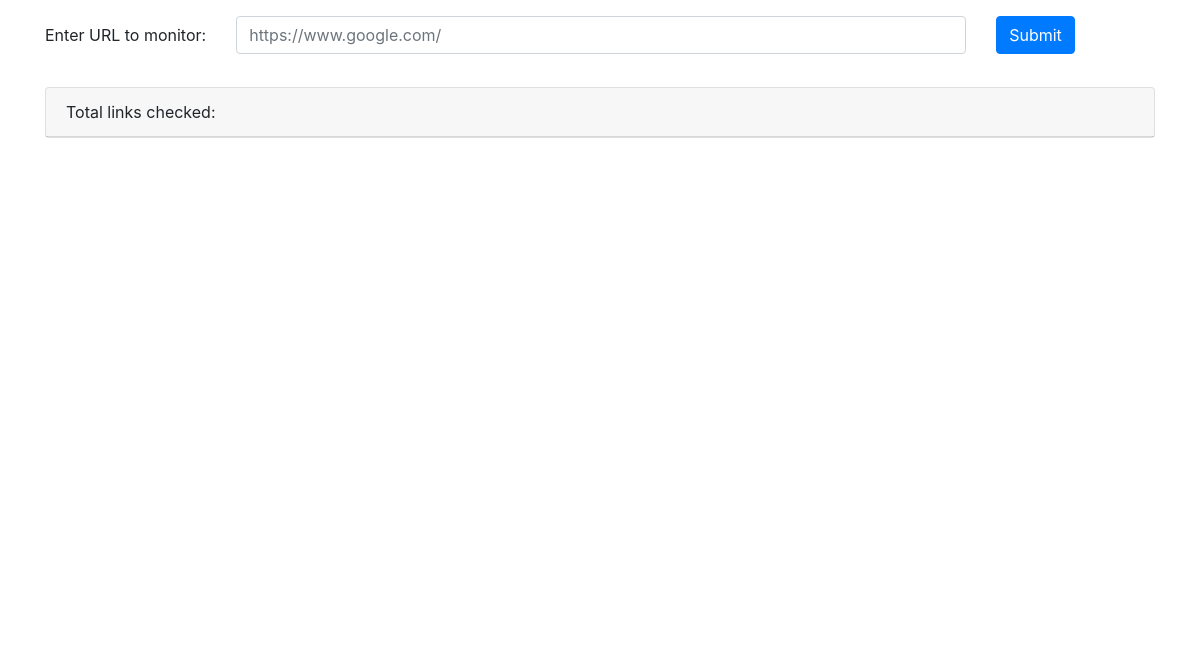
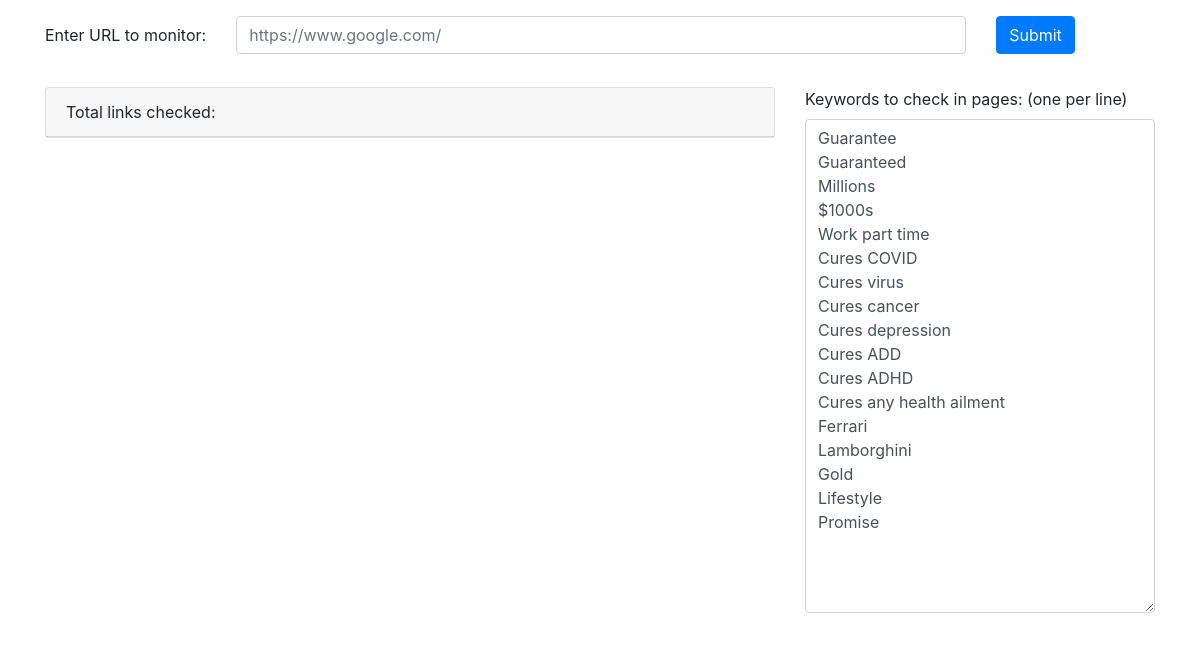
Before and after one commit to jlgcosio/JSWebCrawler, an Electron app: page src/views/app/app.html in a window 1200 px wide. Drawn offline with nearby package versions, Linux system fonts and the light colour scheme.

Commit message:
Update visual

```diff
--- a/src/css/index.css
+++ b/src/css/index.css
@@ -1,6 +1,7 @@
-body {
-  font-family: -apple-system, BlinkMacSystemFont, "Segoe UI", Roboto, Helvetica, Arial, sans-serif;
-  margin: auto;
-  max-width: 38rem;
-  padding: 2rem;
+.overflow-auto {
+  overflow: auto;
 }
+
+.overflow-scroll {
+  overflow: scroll;
+}
--- a/src/views/app/app.html
+++ b/src/views/app/app.html
@@ -3,8 +3,9 @@
 
 <head>
   <meta charset="UTF-8">
-  <title>Title</title>
+  <title>Web Crawler</title>
   <link rel="stylesheet" href="../../css/bootstrap.min.css">
+  <link rel="stylesheet" href="../../css/index.css">
   <script src="./app.js"></script>
 </head>
 
@@ -14,11 +15,10 @@
     <div class="row">
       <label for="urlInput" class="col-auto col-form-label">Enter URL to monitor:</label>
       <div class="col-auto col-lg-8">
-        <input type="text" name="urlInput" id="urlInput" class="form-control"
-          placeholder="https://www.google.com/">
+        <input type="text" name="urlInput" id="urlInput" class="form-control" placeholder="https://www.google.com/">
       </div>
       <div class="col-auto">
-        <button class="btn btn-primary" onclick="initiate()">Submit</button>
+        <button class="btn btn-primary" id="submitButton" onclick="initiate()">Submit</button>
       </div>
     </div>
 
@@ -28,13 +28,37 @@
     </div>
 
     <div class="row pt-3 mb-2">
-      <div class="col">
+      <div class="col overflow-auto">
         <div class="card">
           <div class="card-header">
-            Total links checked: <span id="linksVisited" class="badge badge-primary badge-pill"></span>
+            <span id="linksVisited" class="badge badge-primary badge-pill"></span>
+            Total links checked:
           </div>
           <ul class="list-group list-group-flush" id="linkList">
           </ul>
+        </div>
+      </div>
+      <div class="col-4">
+        <div class="form-group">
+          <label for="filterInput">Keywords to check in pages: (one per line)</label>
+          <textarea class="form-control" id="filterInput" rows="20">
+Guarantee
+Guaranteed
+Millions
+$1000s
+Work part time
+Cures COVID
+Cures virus
+Cures cancer
+Cures depression
+Cures ADD
+Cures ADHD
+Cures any health ailment
+Ferrari
+Lamborghini
+Gold
+Lifestyle
+Promise</textarea>
         </div>
       </div>
     </div>
```
